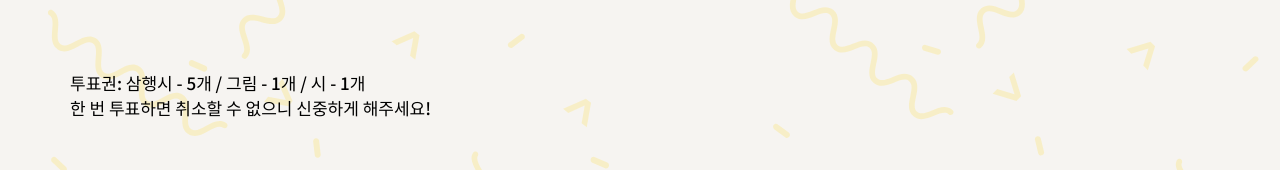
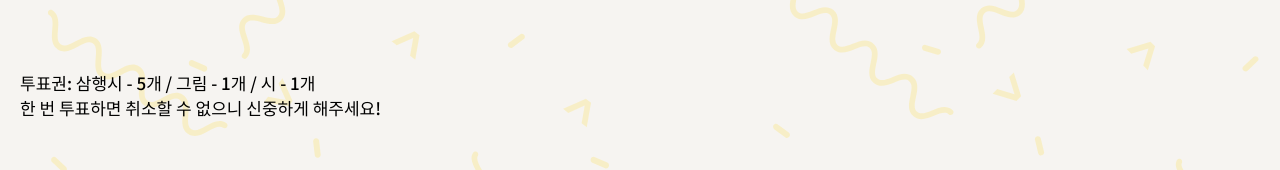
Before and after one commit to Wanderlust-sol/happy-birth-day-to-wecode_frontend, a React (Create React App) app: page / in a window 1280 px wide. Shown: the part 313-483 px from the top of the page. Built offline with nearby package versions, Linux system fonts and the light colour scheme; no server answers.

Commit message:
결과 페이지 0일때 안 보여주기

```diff
--- a/src/pages/Main.js
+++ b/src/pages/Main.js
@@ -186,7 +186,7 @@ const MainUlMobile = styled.div`
 `;
 
 const Notice = styled.div`
-  margin: 50px;
+  margin: 50px 0;
   font-size: 17px;
 
   p {
--- a/src/pages/Result.js
+++ b/src/pages/Result.js
@@ -40,7 +40,7 @@ class Result extends Component {
           <Title>삼행시 부문 TOP 3</Title>
 
           <Center>
-            {this.state.poem3.map((el, idx) => (
+            {this.state.poem3.filter(el => el.count > 0).map((el, idx) => (
               <ArtBox info={el} vote={false} top={idx + 1} />
             ))}
           </Center>
@@ -48,7 +48,7 @@ class Result extends Component {
         <Section>
           <Title>그림 부문 TOP 3</Title>
           <Center>
-            {this.state.drawing.map((el, idx) => (
+            {this.state.drawing.filter(el => el.count > 0).map((el, idx) => (
               <ArtBox info={el} vote={false} top={idx + 1} />
             ))}
           </Center>
@@ -56,7 +56,7 @@ class Result extends Component {
         <Section>
           <Title>시 부문 TOP 3</Title>
           <Center>
-            {this.state.poem.map((el, idx) => (
+            {this.state.poem.filter(el => el.count > 0).map((el, idx) => (
               <ArtBox info={el} vote={false} top={idx + 1} />
             ))}
           </Center>
```
